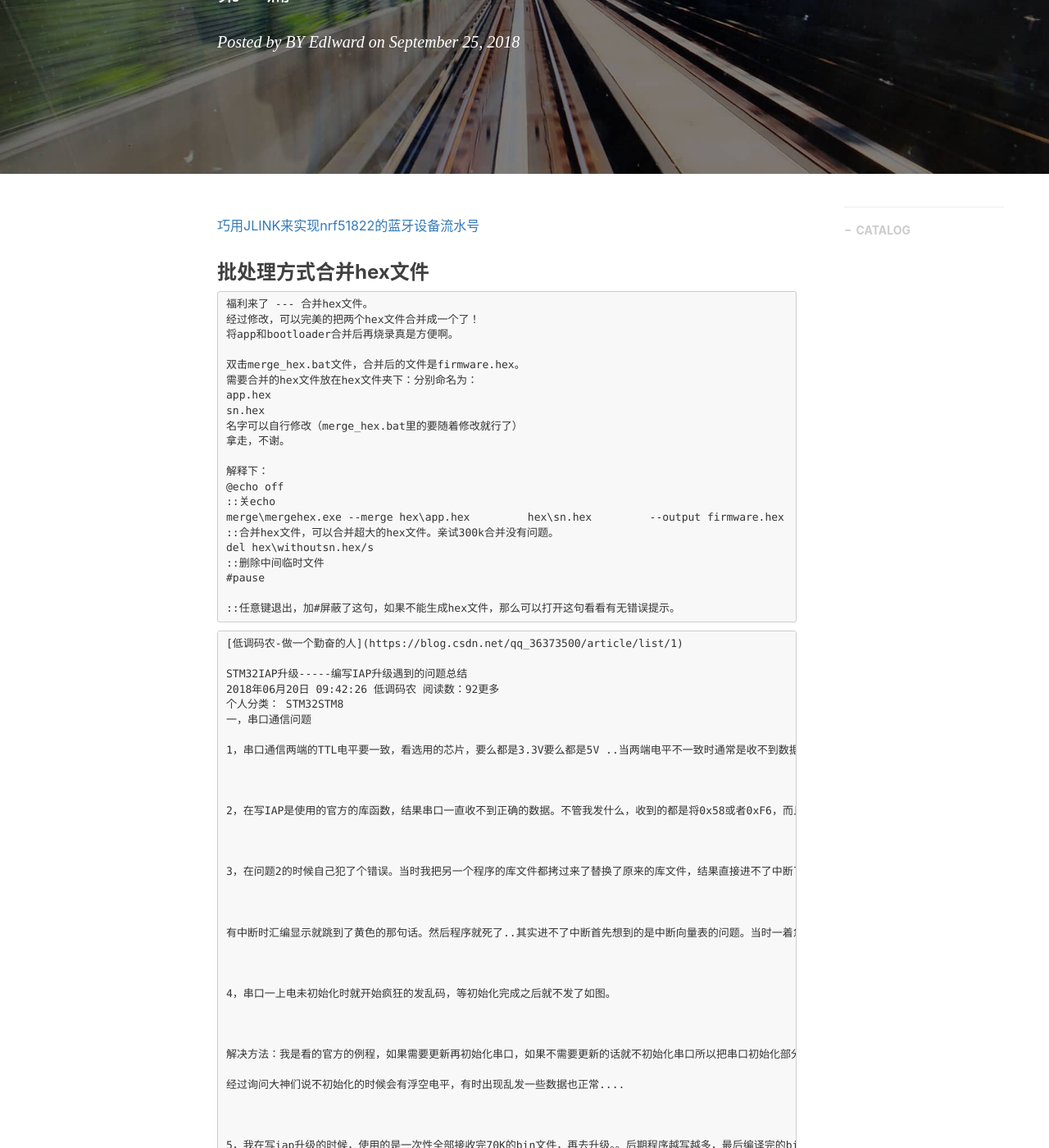
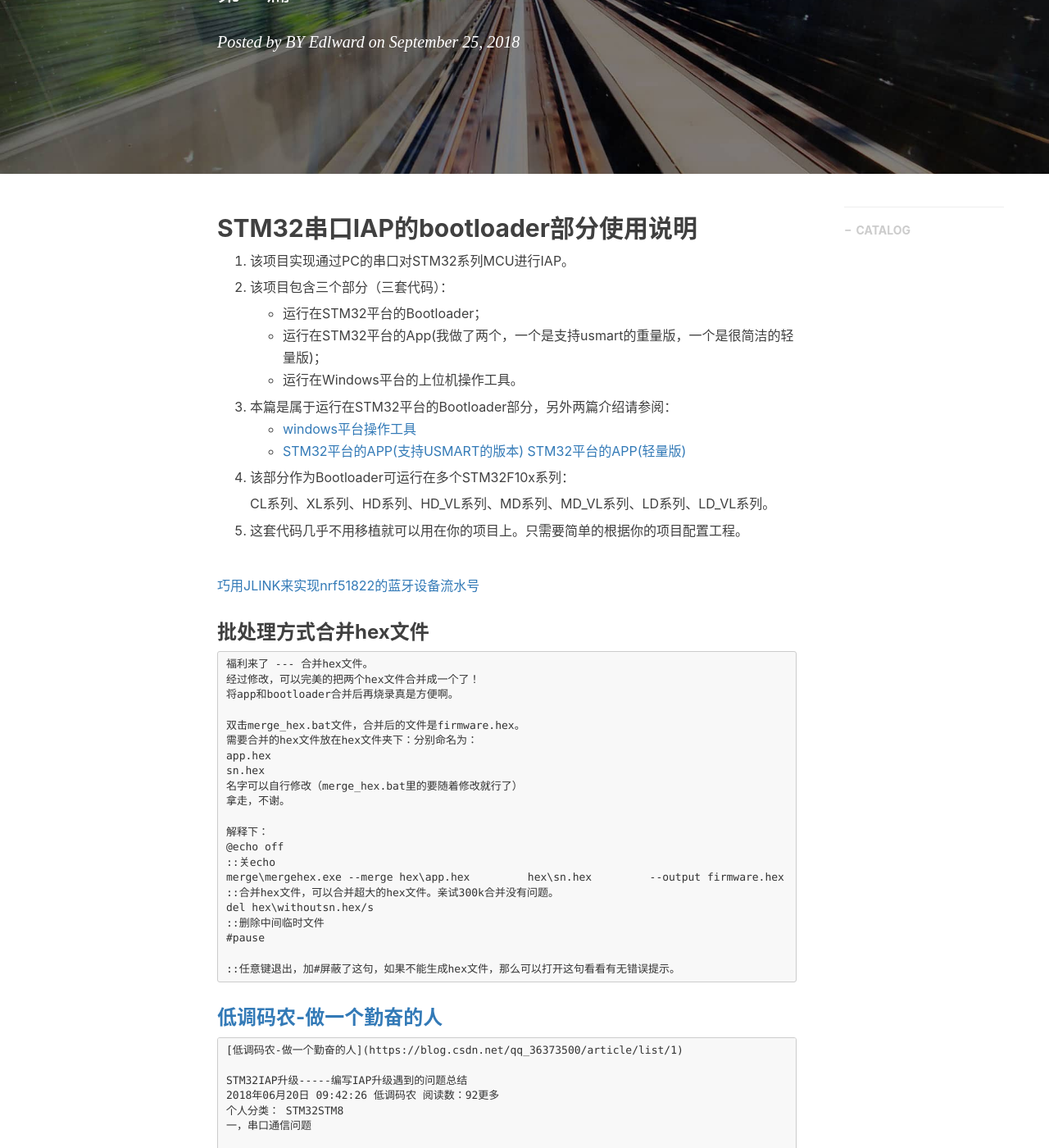
Before and after one commit to gary-robotics/dlward, a Jekyll site: the page built from _posts/2018-10-12-STM32_IAP-2018.markdown, in a window 1280 px wide and 1400 px high, scrolled down 311 px. Shown: the whole window at 82% size. Built offline with Jekyll 4.4.1, drawn with Linux system fonts in a browser that asks for light colours; nearby versions of some CDN libraries; comment, search, counter and statistics services are not loaded.

Commit message:
Update 2018-10-12-STM32_IAP-2018.markdown

````diff
--- a/_posts/2018-10-12-STM32_IAP-2018.markdown
+++ b/_posts/2018-10-12-STM32_IAP-2018.markdown
@@ -9,9 +9,34 @@ catalog: true                       # 是否归档
 tags:                               #标签
     - STM32
 ---
+
+## STM32串口IAP的bootloader部分使用说明
+
+1. 该项目实现通过PC的串口对STM32系列MCU进行IAP。
+
+2. 该项目包含三个部分（三套代码）：
+
+    - 运行在STM32平台的Bootloader；
+    - 运行在STM32平台的App(我做了两个，一个是支持usmart的重量版，一个是很简洁的轻量版)；
+    - 运行在Windows平台的上位机操作工具。
+
+3. 本篇是属于运行在STM32平台的Bootloader部分，另外两篇介绍请参阅：
+    - [windows平台操作工具](https://github.com/havenxie/winapp-iap)
+    - [STM32平台的APP(支持USMART的版本)](https://github.com/havenxie/stm32-iap-app)     [STM32平台的APP(轻量版)](https://github.com/havenxie/stm32-iap-app_lite)
+
+
+4. 该部分作为Bootloader可运行在多个STM32F10x系列：
+
+    CL系列、XL系列、HD系列、HD_VL系列、MD系列、MD_VL系列、LD系列、LD_VL系列。
+
+5. 这套代码几乎不用移植就可以用在你的项目上。只需要简单的根据你的项目配置工程。
+
+
+
 [巧用JLINK来实现nrf51822的蓝牙设备流水号](https://www.cnblogs.com/libra13179/p/6519637.html)
 
 ### 批处理方式合并hex文件
+
 ```
 福利来了 --- 合并hex文件。
 经过修改，可以完美的把两个hex文件合并成一个了！
@@ -35,6 +60,10 @@ del hex\withoutsn.hex/s
 
 ::任意键退出，加#屏蔽了这句，如果不能生成hex文件，那么可以打开这句看看有无错误提示。
 ```
+
+
+
+### [低调码农-做一个勤奋的人](https://blog.csdn.net/qq_36373500/article/list/1)
 ```
 [低调码农-做一个勤奋的人](https://blog.csdn.net/qq_36373500/article/list/1)
 
````
